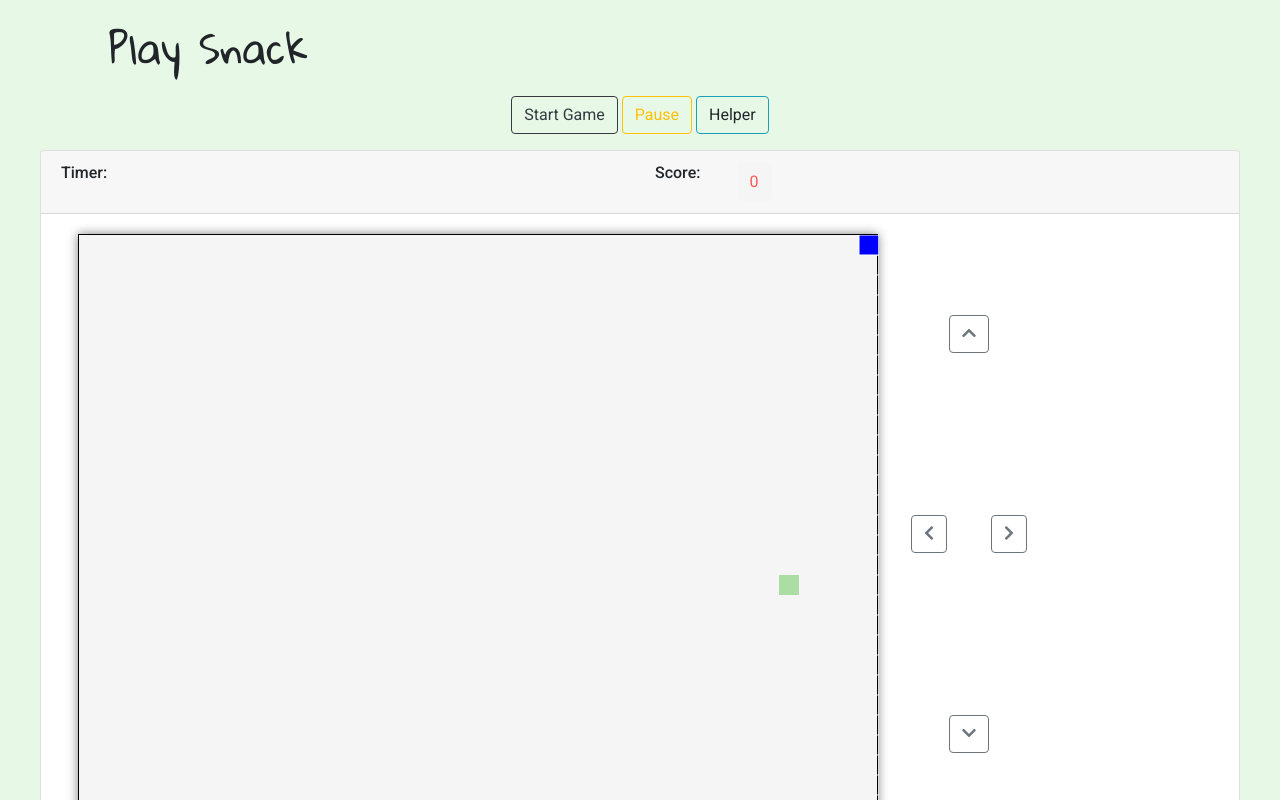
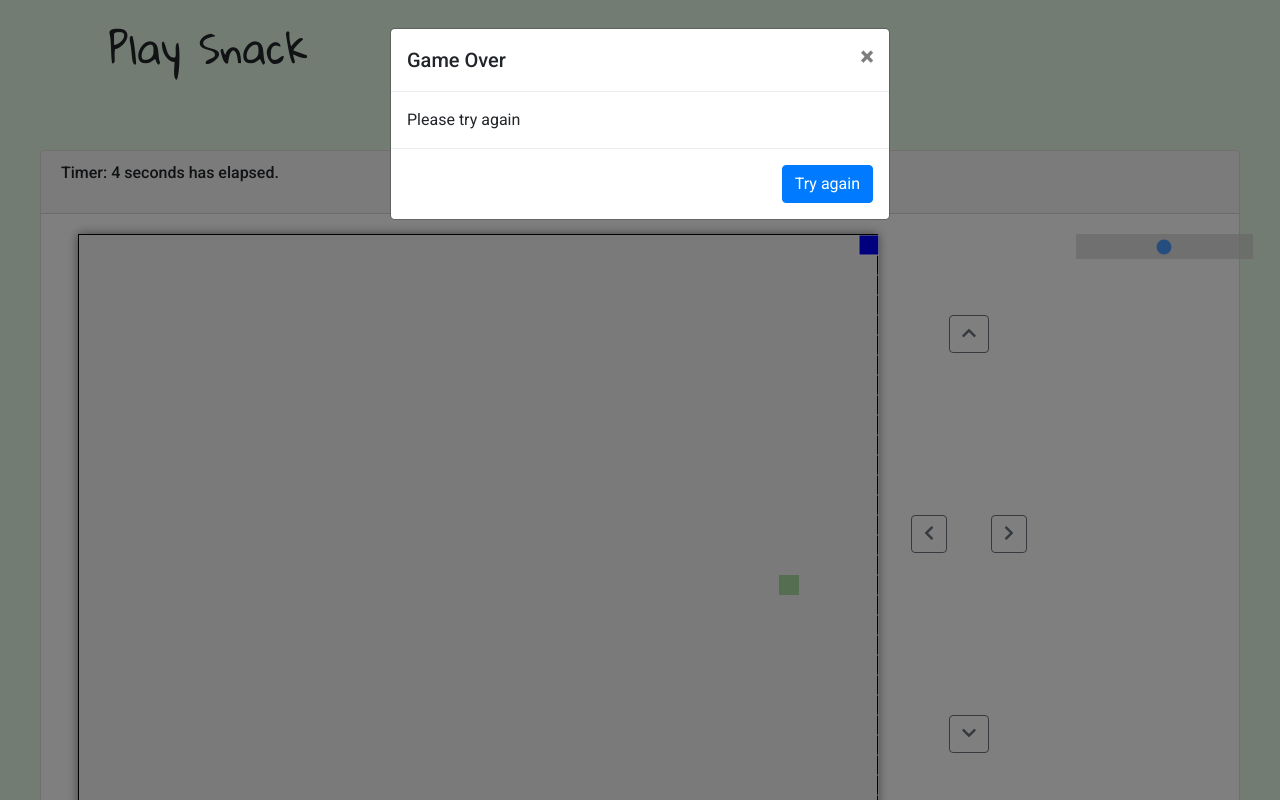
Before and after one commit to isaacy/javascript-snake, a website: page index.html in a window 1280 px wide. Shown: the top 800 px of the page. Drawn offline with nearby package versions, Linux system fonts and the light colour scheme.

Commit message:
added slider, timer, and restart

```diff
--- a/css/style.css
+++ b/css/style.css
@@ -78,3 +78,16 @@ footer {
 a:hover {
     text-decoration: none;
 }
+
+
+/* The slider itself */
+.slider {
+    -webkit-appearance: none;
+    width: 100%;
+    height: 25px;
+    background: #d3d3d3;
+    outline: none;
+    opacity: 0.7;
+    -webkit-transition: .2s;
+    transition: opacity .2s;
+}
--- a/index.html
+++ b/index.html
@@ -10,6 +10,7 @@
         crossorigin="anonymous">
     <link href="https://fonts.googleapis.com/css?family=Gloria+Hallelujah|Roboto:400,500" rel="stylesheet">
     <link href="https://use.fontawesome.com/releases/v5.1.0/css/all.css" rel="stylesheet">
+
     <link rel="stylesheet" type="text/css" href="css/style.css">
 </head>
 
@@ -37,7 +38,7 @@
             <div class="row padding">
                 <div class="col-6">
                     <div class="row padding">
-                    <h6>Timer: <span id="timer"></span></h6>
+                    <h6>Timer: <span id="displayMoment"></span></h6>
                     </div>
                 </div>
                 <div class="col-6">
@@ -69,6 +70,32 @@
                         <td></td>
                     </tr>
                 </table>
+
+                <div class="slidecontainer">
+                    <input type="range" min="1" max="5" value="3" class="slider" id="snakespeed" oninput="updateSpeed(this.value)">
+                </div>
+            </div>
+        </div>
+        <!-- Modal -->
+        <div class="modal fade" id="gameOverModal" tabindex="-1" role="dialog" aria-labelledby="gameOverModal" aria-hidden="true">
+            <div class="modal-dialog" role="document">
+                <div class="modal-content">
+                    <div class="modal-header">
+                    <h5 class="modal-title" id="exampleModalLabel">Game Over</h5>
+                    <button type="button" class="close" data-dismiss="modal" aria-label="Close">
+                        <span aria-hidden="true">&times;</span>
+                    </button>
+                    </div>
+                    <div class="modal-body">
+                    Please try again
+                    </div>
+                    <div class="modal-footer">
+                    <!--
+                        <button type="button" class="btn btn-secondary" data-dismiss="modal">Close</button>
+                    -->
+                    <button type="button" class="btn btn-primary" onclick="chooseToPlay()">Try again</button>
+                    </div>
+                </div>
             </div>
         </div>
     </section>
@@ -111,7 +138,7 @@
         crossorigin="anonymous"></script>
     <script src="https://stackpath.bootstrapcdn.com/bootstrap/4.1.1/js/bootstrap.min.js" integrity="sha384-smHYKdLADwkXOn1EmN1qk/HfnUcbVRZyYmZ4qpPea6sjB/pTJ0euyQp0Mk8ck+5T"
         crossorigin="anonymous"></script>
-
+    <script src="https://cdnjs.cloudflare.com/ajax/libs/moment.js/2.22.0/moment.min.js" type="text/javascript"></script>
     <script>
         $("a[rel=popover]").popover();
     </script>
--- a/js/game.js
+++ b/js/game.js
@@ -16,11 +16,14 @@ var interval = 0;
 var markCount = 0;
 var isPause = false;
 
+var startTime;
+var playAgain = false;
+
+var speed = 100; // larger the number, slower is the screen
+
 // Start the game //
 window.onload = function () {
     grid = document.getElementById('canvas').getContext('2d');
-    markCount = document.getElementById('score');
-    interval = setInterval(move, 100);
     document.onkeydown = function (event) {
         var aEvent = event || window.event;
         keydown(aEvent.keyCode);
@@ -29,6 +32,15 @@ window.onload = function () {
     var canvas = document.getElementsByTagName('canvas')[0];
     canvas.width  = 800;
     canvas.height = 600;
+
+    $('#gameOverModal').on('hidden.bs.modal', function (e) {
+        if (playAgain) {
+            snake = [];
+            bodyCount = 2;
+            toGo = 3;
+            start();
+        }
+    })
 
     start();
 }
@@ -83,11 +95,23 @@ function draw() {
 
 //Begin a game
 function start() {
+
+
+    markCount = document.getElementById('score');
+    markCount.innerHTML = 0;
+    playAgain=false;
     for (var i = 0; i < bodyCount; i++) {
         snake[i] = { x: i * BLOCK_SIZE, y: 0 };
     }
+
+    interval = setInterval(move, speed);
+    startTime = new Date();
+    let timer = document.getElementById('displayMoment');
+    timer.innerHTML = moment().diff(startTime);
+
+
+
     addFood();
-    markCount.innerHTML = 0;
 }
 // -------------------- Movement -------------------------//
 // Controller //
@@ -112,6 +136,9 @@ function move() {
     isEat();
     isDie();
     draw();
+
+    let timer = document.getElementById('displayMoment');
+    timer.innerHTML = Math.round((moment().diff(startTime))/1000) + " seconds has elapsed.";
 }
 
 // Press the button on keyboard //
@@ -127,7 +154,7 @@ function keydown(keyCode) {
             if (toGo != 4 && toGo != 2) toGo = 4; break;
         case 80: // Start & Pause
             if (isPause) {
-                interval = setInterval(move, 200);
+                interval = setInterval(move, speed);
                 isPause = false;
                 document.getElementById('pause').innerHTML = "Pause";
             } else {
@@ -163,13 +190,32 @@ function addFood() {
 function isDie() {
     if (snake[bodyCount - 1].x == -20 || snake[bodyCount - 1].x == BLOCK_SIZE * COLS
         || snake[bodyCount - 1].y == -20 || snake[bodyCount - 1].y == BLOCK_SIZE * ROWS) {
-        alert("Game Over!");
+        //alert("Game Over!");
         clearInterval(interval);
+        playAgain = false;
+        $('#gameOverModal').modal({
+            keyboard: false
+        });
     }
     for (var i = 0; i < bodyCount - 1; i++) {
         if (snake[bodyCount - 1].x == snake[i].x && snake[bodyCount - 1].y == snake[i].y) {
             clearInterval(interval);
-            alert("Game Over!");
+            playAgain = false;
+            $('#gameOverModal').modal({
+                keyboard: false
+              });
+            //alert("Game Over!");
         }
     }
 }
+
+function chooseToPlay() {
+    playAgain = true;
+    $('#gameOverModal').modal('hide');
+}
+
+function updateSpeed(value) {
+    clearInterval(interval);
+    speed = 300 / value;
+    interval = setInterval(move, speed);
+}
```
